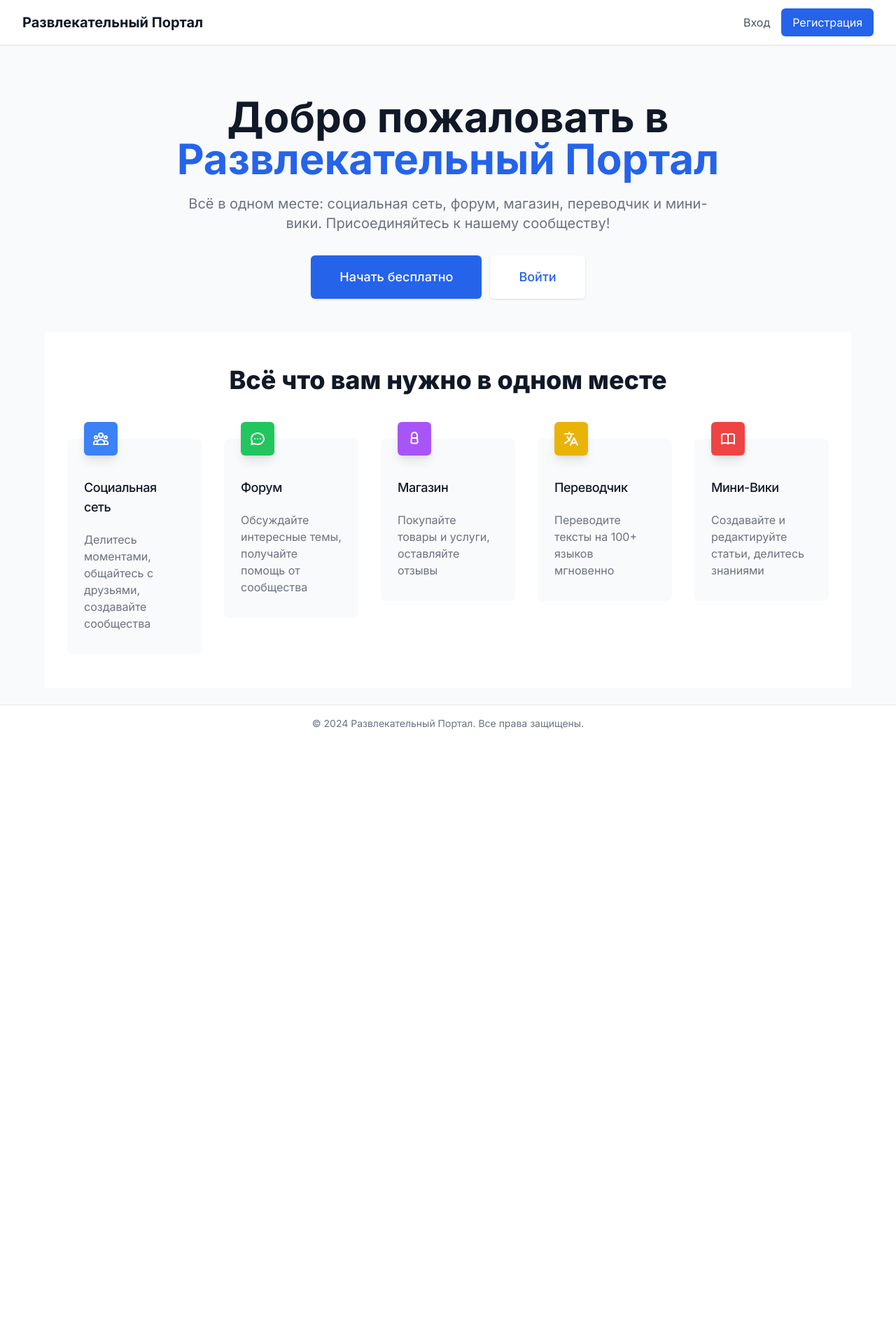
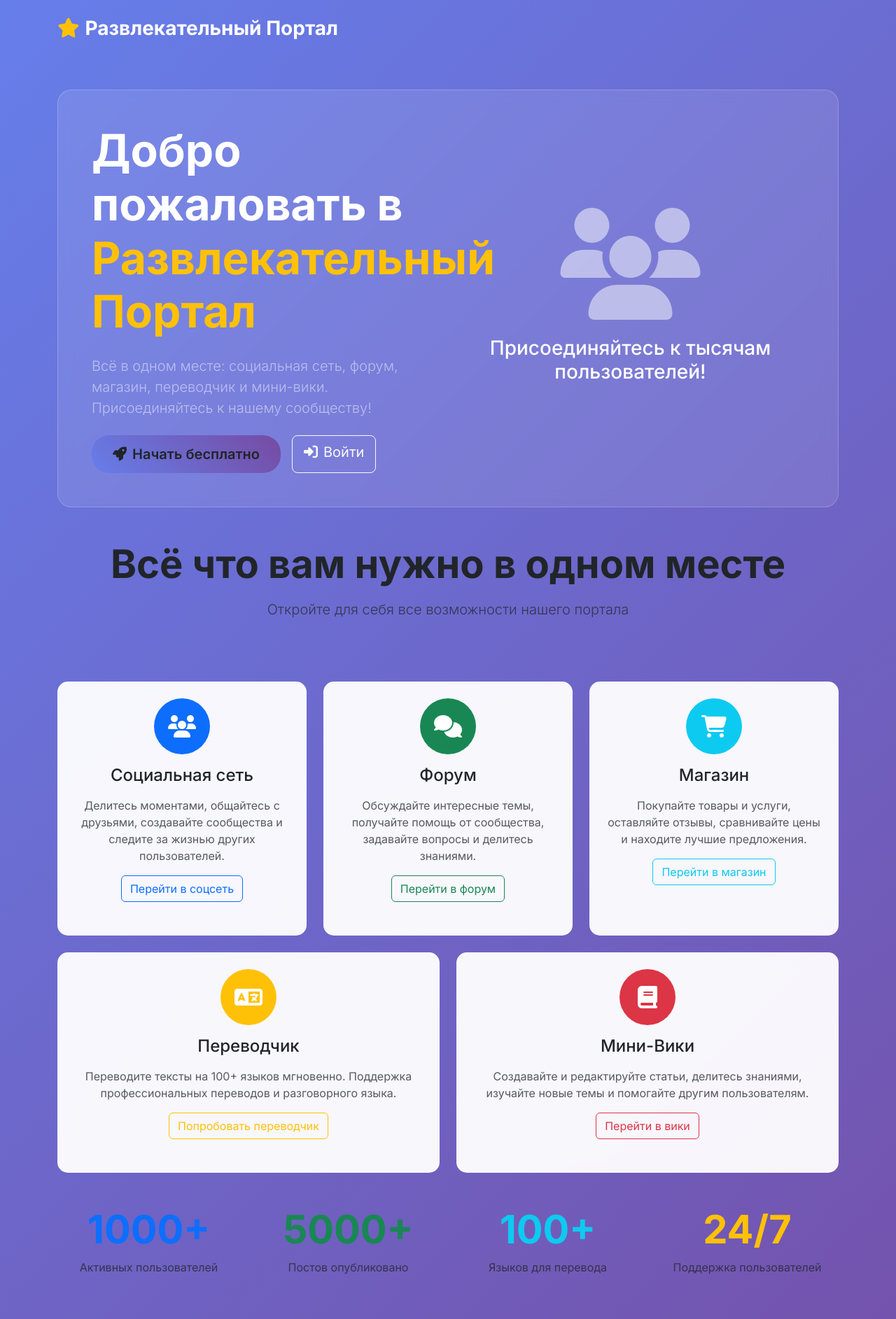
Before and after one commit to Akilak11/entertainment-portal, a Next.js app in the folder src/client/: page / in a window 1280 px wide. Shown: the top 1885 px of the page at 70% size. Before the commit the page ends 1060 px from the top, so only its background shows below. Built offline with nearby package versions, Linux system fonts and the light colour scheme.

Commit message:
Add beautiful Bootstrap design and improve portal UI

```diff
--- a/package.json
+++ b/package.json
@@ -11,6 +11,8 @@
     "build:server": "tsc && tsc-alias",
     "build:client": "cd src/client && npm run build",
     "start": "node dist/server/index.js",
+    "railway:build": "npm run build:server",
+    "railway:start": "npm start",
     "lint": "eslint src --ext .ts,.tsx",
     "lint:fix": "eslint src --ext .ts,.tsx --fix",
     "type-check": "tsc --noEmit"
--- a/src/client/package.json
+++ b/src/client/package.json
@@ -20,13 +20,16 @@
     "tailwindcss": "^3.3.0",
     "autoprefixer": "^10.4.0",
     "postcss": "^8.4.0",
+    "bootstrap": "^5.3.0",
     "@heroicons/react": "^2.0.0",
     "axios": "^1.6.0",
     "@tanstack/react-query": "^5.0.0",
     "react-hook-form": "^7.48.0",
     "react-hot-toast": "^2.4.0",
     "clsx": "^2.0.0",
-    "socket.io-client": "^4.7.0"
+    "socket.io-client": "^4.7.0",
+    "lucide-react": "^0.263.0",
+    "framer-motion": "^10.12.0"
   },
   "devDependencies": {
     "eslint": "^8.0.0",
--- a/src/client/src/app/layout.tsx
+++ b/src/client/src/app/layout.tsx
@@ -5,9 +5,9 @@ import './globals.css';
 const inter = Inter({ subsets: ['latin'] });
 
 export const metadata: Metadata = {
-  title: 'Развлекательный Портал',
-  description: 'Социальная сеть, форум, магазин, переводчик и вики в одном месте',
-  keywords: ['социальная сеть', 'форум', 'магазин', 'переводчик', 'вики', 'развлечения'],
+  title: 'Развлекательный Портал - Всё в одном месте!',
+  description: 'Социальная сеть, форум, магазин, переводчик и вики в одном месте. Присоединяйтесь к нашему сообществу!',
+  keywords: ['социальная сеть', 'форум', 'магазин', 'переводчик', 'вики', 'развлечения', 'общение'],
 };
 
 export default function RootLayout({
@@ -17,23 +17,94 @@ export default function RootLayout({
 }) {
   return (
     <html lang="ru">
+      <head>
+        <link href="https://cdn.jsdelivr.net/npm/bootstrap@5.3.0/dist/css/bootstrap.min.css" rel="stylesheet" />
+        <link href="https://cdnjs.cloudflare.com/ajax/libs/font-awesome/6.4.0/css/all.min.css" rel="stylesheet" />
+        <style>{`
+          .bg-gradient-primary {
+            background: linear-gradient(135deg, #667eea 0%, #764ba2 100%);
+            min-height: 100vh;
+          }
+          .hero-section {
+            background: rgba(255, 255, 255, 0.1);
+            backdrop-filter: blur(10px);
+            border-radius: 20px;
+            border: 1px solid rgba(255, 255, 255, 0.2);
+          }
+          .feature-card {
+            background: rgba(255, 255, 255, 0.95);
+            backdrop-filter: blur(10px);
+            border-radius: 15px;
+            transition: transform 0.3s ease, box-shadow 0.3s ease;
+          }
+          .feature-card:hover {
+            transform: translateY(-5px);
+            box-shadow: 0 10px 30px rgba(0, 0, 0, 0.2);
+          }
+          .btn-custom {
+            background: linear-gradient(45deg, #667eea, #764ba2);
+            border: none;
+            border-radius: 25px;
+            padding: 12px 30px;
+            font-weight: 600;
+            transition: all 0.3s ease;
+          }
+          .btn-custom:hover {
+            background: linear-gradient(45deg, #764ba2, #667eea);
+            transform: translateY(-2px);
+            box-shadow: 0 5px 15px rgba(0, 0, 0, 0.2);
+          }
+        `}</style>
+      </head>
       <body className={inter.className}>
-        <div className="min-h-screen bg-gray-50">
+        <div className="bg-gradient-primary">
           {/* Navigation */}
-          <nav className="bg-white shadow-sm border-b">
-            <div className="max-w-7xl mx-auto px-4 sm:px-6 lg:px-8">
-              <div className="flex justify-between h-16">
-                <div className="flex items-center">
-                  <h1 className="text-xl font-bold text-gray-900">
-                    Развлекательный Портал
-                  </h1>
-                </div>
-                <div className="flex items-center space-x-4">
-                  <a href="/login" className="text-gray-600 hover:text-gray-900">
-                    Вход
+          <nav className="navbar navbar-expand-lg navbar-dark bg-transparent">
+            <div className="container">
+              <a className="navbar-brand fw-bold fs-3" href="/">
+                <i className="fas fa-star me-2 text-warning"></i>
+                Развлекательный Портал
+              </a>
+
+              <button className="navbar-toggler" type="button" data-bs-toggle="collapse" data-bs-target="#navbarNav">
+                <span className="navbar-toggler-icon"></span>
+              </button>
+
+              <div className="collapse navbar-collapse" id="navbarNav">
+                <ul className="navbar-nav me-auto">
+                  <li className="nav-item">
+                    <a className="nav-link" href="/social">
+                      <i className="fas fa-users me-1"></i>Соцсеть
+                    </a>
+                  </li>
+                  <li className="nav-item">
+                    <a className="nav-link" href="/forum">
+                      <i className="fas fa-comments me-1"></i>Форум
+                    </a>
+                  </li>
+                  <li className="nav-item">
+                    <a className="nav-link" href="/shop">
+                      <i className="fas fa-shopping-cart me-1"></i>Магазин
+                    </a>
+                  </li>
+                  <li className="nav-item">
+                    <a className="nav-link" href="/translator">
+                      <i className="fas fa-language me-1"></i>Переводчик
+                    </a>
+                  </li>
+                  <li className="nav-item">
+                    <a className="nav-link" href="/wiki">
+                      <i className="fas fa-book me-1"></i>Вики
+                    </a>
+                  </li>
+                </ul>
+
+                <div className="d-flex">
+                  <a href="/login" className="btn btn-outline-light me-2">
+                    <i className="fas fa-sign-in-alt me-1"></i>Вход
                   </a>
-                  <a href="/register" className="bg-blue-600 text-white px-4 py-2 rounded-md hover:bg-blue-700">
-                    Регистрация
+                  <a href="/register" className="btn btn-warning">
+                    <i className="fas fa-user-plus me-1"></i>Регистрация
                   </a>
                 </div>
               </div>
@@ -41,19 +112,55 @@ export default function RootLayout({
           </nav>
 
           {/* Main content */}
-          <main className="max-w-7xl mx-auto py-6 sm:px-6 lg:px-8">
+          <main className="container py-5">
             {children}
           </main>
 
           {/* Footer */}
-          <footer className="bg-white border-t mt-auto">
-            <div className="max-w-7xl mx-auto py-4 px-4 sm:px-6 lg:px-8">
-              <p className="text-center text-gray-500 text-sm">
-                © 2024 Развлекательный Портал. Все права защищены.
-              </p>
+          <footer className="bg-dark text-light mt-auto">
+            <div className="container py-4">
+              <div className="row">
+                <div className="col-md-6">
+                  <h5 className="text-warning">
+                    <i className="fas fa-star me-2"></i>
+                    Развлекательный Портал
+                  </h5>
+                  <p className="text-muted">Всё в одном месте: общение, покупки, знания и развлечения!</p>
+                </div>
+                <div className="col-md-3">
+                  <h6 className="text-warning">Разделы</h6>
+                  <ul className="list-unstyled">
+                    <li><a href="/social" className="text-muted text-decoration-none">Соцсеть</a></li>
+                    <li><a href="/forum" className="text-muted text-decoration-none">Форум</a></li>
+                    <li><a href="/shop" className="text-muted text-decoration-none">Магазин</a></li>
+                  </ul>
+                </div>
+                <div className="col-md-3">
+                  <h6 className="text-warning">Инструменты</h6>
+                  <ul className="list-unstyled">
+                    <li><a href="/translator" className="text-muted text-decoration-none">Переводчик</a></li>
+                    <li><a href="/wiki" className="text-muted text-decoration-none">Вики</a></li>
+                    <li><a href="/help" className="text-muted text-decoration-none">Помощь</a></li>
+                  </ul>
+                </div>
+              </div>
+              <hr className="my-4" />
+              <div className="row align-items-center">
+                <div className="col-md-6">
+                  <p className="mb-0 text-muted">© 2024 Развлекательный Портал. Все права защищены.</p>
+                </div>
+                <div className="col-md-6 text-md-end">
+                  <a href="#" className="text-muted me-3"><i className="fab fa-vk fa-lg"></i></a>
+                  <a href="#" className="text-muted me-3"><i className="fab fa-telegram fa-lg"></i></a>
+                  <a href="#" className="text-muted me-3"><i className="fab fa-discord fa-lg"></i></a>
+                  <a href="#" className="text-muted"><i className="fab fa-github fa-lg"></i></a>
+                </div>
+              </div>
             </div>
           </footer>
         </div>
+
+        <script src="https://cdn.jsdelivr.net/npm/bootstrap@5.3.0/dist/js/bootstrap.bundle.min.js"></script>
       </body>
     </html>
   );
--- a/src/client/src/app/page.tsx
+++ b/src/client/src/app/page.tsx
@@ -1,145 +1,147 @@
-import Link from 'next/link';
-
 export default function Home() {
   return (
-    <div className="px-4 sm:px-6 lg:px-8">
-      <div className="text-center py-12">
-        <h1 className="text-4xl font-bold text-gray-900 sm:text-5xl md:text-6xl">
+    <>
+      {/* Hero Section */}
+      <div className="hero-section p-5 mb-5">
+        <div className="row align-items-center">
+          <div className="col-lg-6">
+            <h1 className="display-3 fw-bold text-white mb-4">
               Добро пожаловать в
-          <span className="text-blue-600"> Развлекательный Портал</span>
+              <span className="text-warning"> Развлекательный Портал</span>
             </h1>
-        <p className="mt-3 max-w-md mx-auto text-base text-gray-500 sm:text-lg md:mt-5 md:text-xl md:max-w-3xl">
+            <p className="lead text-white-50 mb-4">
               Всё в одном месте: социальная сеть, форум, магазин, переводчик и мини-вики.
               Присоединяйтесь к нашему сообществу!
             </p>
-        <div className="mt-5 max-w-md mx-auto sm:flex sm:justify-center md:mt-8">
-          <div className="rounded-md shadow">
-            <Link
-              href="/register"
-              className="w-full flex items-center justify-center px-8 py-3 border border-transparent text-base font-medium rounded-md text-white bg-blue-600 hover:bg-blue-700 md:py-4 md:text-lg md:px-10"
-            >
-              Начать бесплатно
-            </Link>
+            <div className="d-flex gap-3">
+              <a href="/register" className="btn btn-custom btn-lg">
+                <i className="fas fa-rocket me-2"></i>Начать бесплатно
+              </a>
+              <a href="/login" className="btn btn-outline-light btn-lg">
+                <i className="fas fa-sign-in-alt me-2"></i>Войти
+              </a>
             </div>
-          <div className="mt-3 rounded-md shadow sm:mt-0 sm:ml-3">
-            <Link
-              href="/login"
-              className="w-full flex items-center justify-center px-8 py-3 border border-transparent text-base font-medium rounded-md text-blue-600 bg-white hover:bg-gray-50 md:py-4 md:text-lg md:px-10"
-            >
-              Войти
-            </Link>
+          </div>
+          <div className="col-lg-6">
+            <div className="text-center">
+              <i className="fas fa-users fa-10x text-white-50 mb-4"></i>
+              <h3 className="text-white">Присоединяйтесь к тысячам пользователей!</h3>
+            </div>
           </div>
         </div>
       </div>
 
-      {/* Features */}
-      <div className="py-12 bg-white">
-        <div className="max-w-7xl mx-auto px-4 sm:px-6 lg:px-8">
-          <div className="text-center">
-            <h2 className="text-3xl font-extrabold text-gray-900 sm:text-4xl">
-              Всё что вам нужно в одном месте
-            </h2>
+      {/* Features Section */}
+      <div className="row g-4 mb-5">
+        <div className="col-12 text-center mb-5">
+          <h2 className="display-4 fw-bold mb-3">Всё что вам нужно в одном месте</h2>
+          <p className="lead text-muted">Откройте для себя все возможности нашего портала</p>
         </div>
-          <div className="mt-10">
-            <div className="grid grid-cols-1 gap-8 sm:grid-cols-2 lg:grid-cols-5">
+
         {/* Social Network */}
-              <div className="pt-6">
-                <div className="flow-root bg-gray-50 rounded-lg px-6 pb-8">
-                  <div className="-mt-6">
-                    <div className="inline-flex items-center justify-center p-3 bg-blue-500 rounded-md shadow-lg">
-                      <svg className="h-6 w-6 text-white" fill="none" stroke="currentColor" viewBox="0 0 24 24">
-                        <path strokeLinecap="round" strokeLinejoin="round" strokeWidth={2} d="M17 20h5v-2a3 3 0 00-5.356-1.857M17 20H7m10 0v-2c0-.656-.126-1.283-.356-1.857M7 20H2v-2a3 3 0 015.356-1.857M7 20v-2c0-.656.126-1.283.356-1.857m0 0a5.002 5.002 0 019.288 0M15 7a3 3 0 11-6 0 3 3 0 016 0zm6 3a2 2 0 11-4 0 2 2 0 014 0zM7 10a2 2 0 11-4 0 2 2 0 014 0z" />
-                      </svg>
+        <div className="col-lg-4 col-md-6">
+          <div className="feature-card p-4 h-100">
+            <div className="text-center mb-4">
+              <div className="bg-primary rounded-circle d-inline-flex align-items-center justify-content-center mb-3" style={{width: '80px', height: '80px'}}>
+                <i className="fas fa-users fa-2x text-white"></i>
               </div>
-                    <h3 className="mt-8 text-lg font-medium text-gray-900 tracking-tight">
-                      Социальная сеть
-                    </h3>
-                    <p className="mt-5 text-base text-gray-500">
-                      Делитесь моментами, общайтесь с друзьями, создавайте сообщества
-                    </p>
+              <h4 className="mb-3">Социальная сеть</h4>
+              <p className="text-muted">Делитесь моментами, общайтесь с друзьями, создавайте сообщества и следите за жизнью других пользователей.</p>
+              <a href="/social" className="btn btn-outline-primary">Перейти в соцсеть</a>
             </div>
           </div>
         </div>
 
         {/* Forum */}
-              <div className="pt-6">
-                <div className="flow-root bg-gray-50 rounded-lg px-6 pb-8">
-                  <div className="-mt-6">
-                    <div className="inline-flex items-center justify-center p-3 bg-green-500 rounded-md shadow-lg">
-                      <svg className="h-6 w-6 text-white" fill="none" stroke="currentColor" viewBox="0 0 24 24">
-                        <path strokeLinecap="round" strokeLinejoin="round" strokeWidth={2} d="M8 12h.01M12 12h.01M16 12h.01M21 12c0 4.418-4.03 8-9 8a9.863 9.863 0 01-4.255-.949L3 20l1.395-3.72C3.512 15.042 3 13.574 3 12c0-4.418 4.03-8 9-8s9 3.582 9 8z" />
-                      </svg>
+        <div className="col-lg-4 col-md-6">
+          <div className="feature-card p-4 h-100">
+            <div className="text-center mb-4">
+              <div className="bg-success rounded-circle d-inline-flex align-items-center justify-content-center mb-3" style={{width: '80px', height: '80px'}}>
+                <i className="fas fa-comments fa-2x text-white"></i>
               </div>
-                    <h3 className="mt-8 text-lg font-medium text-gray-900 tracking-tight">
-                      Форум
-                    </h3>
-                    <p className="mt-5 text-base text-gray-500">
-                      Обсуждайте интересные темы, получайте помощь от сообщества
-                    </p>
+              <h4 className="mb-3">Форум</h4>
+              <p className="text-muted">Обсуждайте интересные темы, получайте помощь от сообщества, задавайте вопросы и делитесь знаниями.</p>
+              <a href="/forum" className="btn btn-outline-success">Перейти в форум</a>
             </div>
           </div>
         </div>
 
         {/* Shop */}
-              <div className="pt-6">
-                <div className="flow-root bg-gray-50 rounded-lg px-6 pb-8">
-                  <div className="-mt-6">
-                    <div className="inline-flex items-center justify-center p-3 bg-purple-500 rounded-md shadow-lg">
-                      <svg className="h-6 w-6 text-white" fill="none" stroke="currentColor" viewBox="0 0 24 24">
-                        <path strokeLinecap="round" strokeLinejoin="round" strokeWidth={2} d="M16 11V7a4 4 0 00-8 0v4M8 11h8l.64 5.12a2 2 0 01-1.96 2.38H9.32a2 2 0 01-1.96-2.38L8 11z" />
-                      </svg>
+        <div className="col-lg-4 col-md-6">
+          <div className="feature-card p-4 h-100">
+            <div className="text-center mb-4">
+              <div className="bg-info rounded-circle d-inline-flex align-items-center justify-content-center mb-3" style={{width: '80px', height: '80px'}}>
+                <i className="fas fa-shopping-cart fa-2x text-white"></i>
               </div>
-                    <h3 className="mt-8 text-lg font-medium text-gray-900 tracking-tight">
-                      Магазин
-                    </h3>
-                    <p className="mt-5 text-base text-gray-500">
-                      Покупайте товары и услуги, оставляйте отзывы
-                    </p>
+              <h4 className="mb-3">Магазин</h4>
+              <p className="text-muted">Покупайте товары и услуги, оставляйте отзывы, сравнивайте цены и находите лучшие предложения.</p>
+              <a href="/shop" className="btn btn-outline-info">Перейти в магазин</a>
             </div>
           </div>
         </div>
 
         {/* Translator */}
-              <div className="pt-6">
-                <div className="flow-root bg-gray-50 rounded-lg px-6 pb-8">
-                  <div className="-mt-6">
-                    <div className="inline-flex items-center justify-center p-3 bg-yellow-500 rounded-md shadow-lg">
-                      <svg className="h-6 w-6 text-white" fill="none" stroke="currentColor" viewBox="0 0 24 24">
-                        <path strokeLinecap="round" strokeLinejoin="round" strokeWidth={2} d="M3 5h12M9 3v2m1.048 9.5A18.022 18.022 0 016.412 9m6.088 9h7M11 21l5-10 5 10M12.751 5C11.783 10.77 8.07 15.61 3 18.129" />
-                      </svg>
+        <div className="col-lg-6 col-md-6">
+          <div className="feature-card p-4 h-100">
+            <div className="text-center mb-4">
+              <div className="bg-warning rounded-circle d-inline-flex align-items-center justify-content-center mb-3" style={{width: '80px', height: '80px'}}>
+                <i className="fas fa-language fa-2x text-white"></i>
               </div>
-                    <h3 className="mt-8 text-lg font-medium text-gray-900 tracking-tight">
-                      Переводчик
-                    </h3>
-                    <p className="mt-5 text-base text-gray-500">
-                      Переводите тексты на 100+ языков мгновенно
-                    </p>
+              <h4 className="mb-3">Переводчик</h4>
+              <p className="text-muted">Переводите тексты на 100+ языков мгновенно. Поддержка профессиональных переводов и разговорного языка.</p>
+              <a href="/translator" className="btn btn-outline-warning">Попробовать переводчик</a>
             </div>
           </div>
         </div>
 
         {/* Wiki */}
-              <div className="pt-6">
-                <div className="flow-root bg-gray-50 rounded-lg px-6 pb-8">
-                  <div className="-mt-6">
-                    <div className="inline-flex items-center justify-center p-3 bg-red-500 rounded-md shadow-lg">
-                      <svg className="h-6 w-6 text-white" fill="none" stroke="currentColor" viewBox="0 0 24 24">
-                        <path strokeLinecap="round" strokeLinejoin="round" strokeWidth={2} d="M12 6.253v13m0-13C10.832 5.477 9.246 5 7.5 5S4.168 5.477 3 6.253v13C4.168 18.477 5.754 18 7.5 18s3.332.477 4.5 1.253m0-13C13.168 5.477 14.754 5 16.5 5c1.746 0 3.332.477 4.5 1.253v13C19.832 18.477 18.246 18 16.5 18c-1.746 0-3.332.477-4.5 1.253" />
-                      </svg>
+        <div className="col-lg-6 col-md-6">
+          <div className="feature-card p-4 h-100">
+            <div className="text-center mb-4">
+              <div className="bg-danger rounded-circle d-inline-flex align-items-center justify-content-center mb-3" style={{width: '80px', height: '80px'}}>
+                <i className="fas fa-book fa-2x text-white"></i>
               </div>
-                    <h3 className="mt-8 text-lg font-medium text-gray-900 tracking-tight">
-                      Мини-Вики
-                    </h3>
-                    <p className="mt-5 text-base text-gray-500">
-                      Создавайте и редактируйте статьи, делитесь знаниями
-                    </p>
+              <h4 className="mb-3">Мини-Вики</h4>
+              <p className="text-muted">Создавайте и редактируйте статьи, делитесь знаниями, изучайте новые темы и помогайте другим пользователям.</p>
+              <a href="/wiki" className="btn btn-outline-danger">Перейти в вики</a>
             </div>
           </div>
         </div>
       </div>
+
+      {/* Stats Section */}
+      <div className="row text-center mb-5">
+        <div className="col-md-3">
+          <h2 className="display-4 fw-bold text-primary">1000+</h2>
+          <p className="text-muted">Активных пользователей</p>
+        </div>
+        <div className="col-md-3">
+          <h2 className="display-4 fw-bold text-success">5000+</h2>
+          <p className="text-muted">Постов опубликовано</p>
+        </div>
+        <div className="col-md-3">
+          <h2 className="display-4 fw-bold text-info">100+</h2>
+          <p className="text-muted">Языков для перевода</p>
+        </div>
+        <div className="col-md-3">
+          <h2 className="display-4 fw-bold text-warning">24/7</h2>
+          <p className="text-muted">Поддержка пользователей</p>
         </div>
       </div>
+
+      {/* CTA Section */}
+      <div className="text-center">
+        <div className="hero-section p-5">
+          <h2 className="display-5 fw-bold text-white mb-4">Готовы начать?</h2>
+          <p className="lead text-white-50 mb-4">Присоединяйтесь к нашему сообществу прямо сейчас!</p>
+          <a href="/register" className="btn btn-custom btn-lg me-3">
+            <i className="fas fa-user-plus me-2"></i>Зарегистрироваться
+          </a>
+          <a href="/social" className="btn btn-outline-light btn-lg">
+            <i className="fas fa-eye me-2"></i>Посмотреть демо
+          </a>
         </div>
       </div>
+    </>
   );
 }
```
Also changed, not shown: 2 other files (tests, documents, lock files or other folders). Lines whose indentation alone changed are shown as unchanged.
